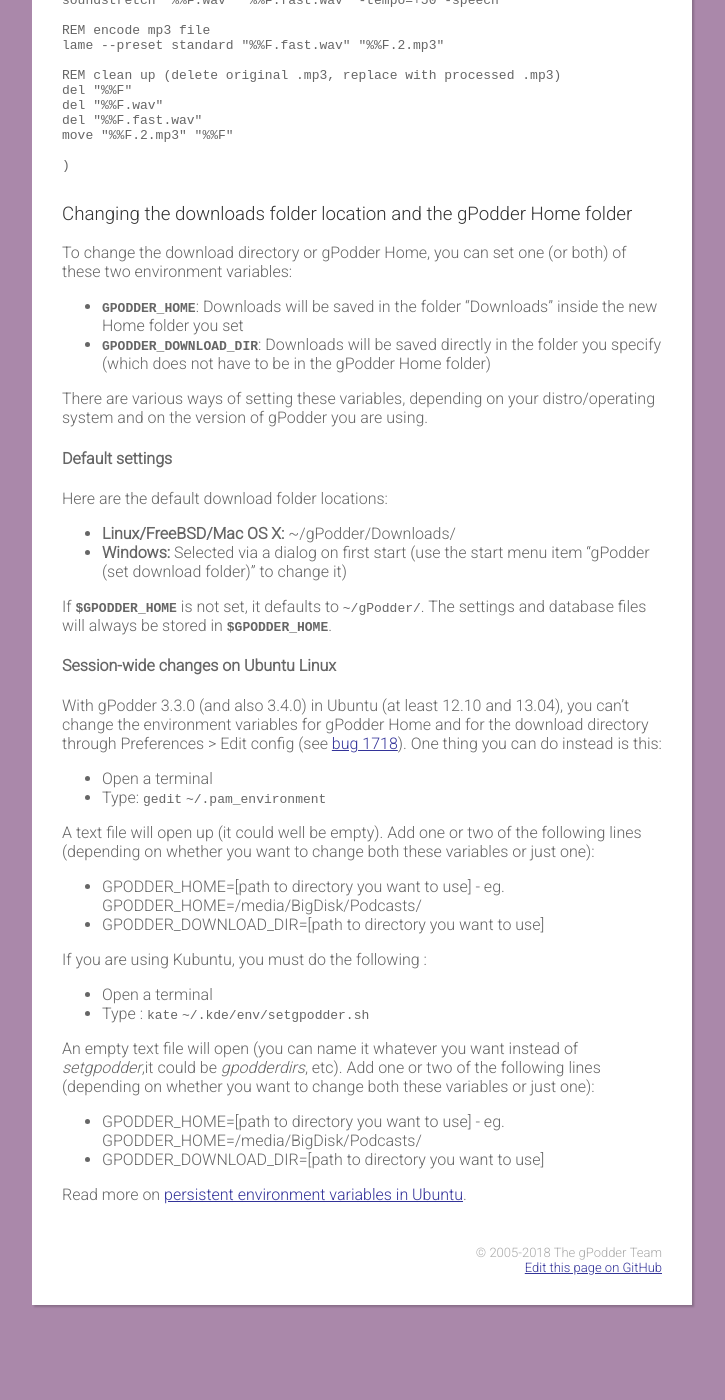
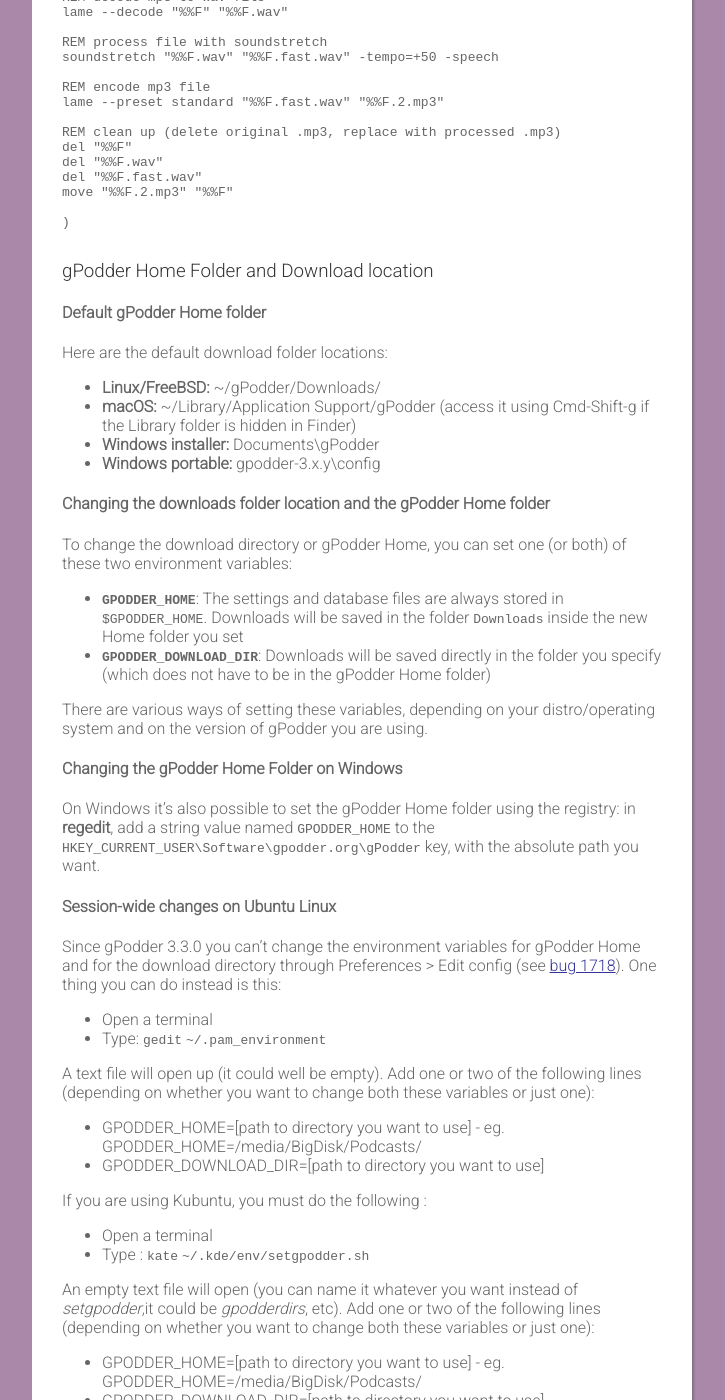
Before and after one commit to gpodder/gpodder.github.io, a Jekyll site: the page built from docs/user-manual.md, in a window 1280 px wide and 1400 px high, scrolled down 12306 px. Shown: the whole window, without its empty margins (278-1003 px from the left). Built offline with Jekyll 4.4.1, drawn with Linux system fonts in a browser that asks for light colours; our own code applies the rules of GitHub Pages for plain Markdown files; before the commit the page ends 13619 px from its top, so only the background shows below that; some of the changed text lies outside the part shown.

Commit message:
update gpodder home and download location

```diff
--- a/docs/user-manual.md
+++ b/docs/user-manual.md
@@ -412,27 +412,37 @@
 
     )
 
-### Changing the downloads folder location and the gPodder Home folder
+### gPodder Home Folder and Download location
+
+#### Default gPodder Home folder
+
+Here are the default download folder locations:
+
+-   **Linux/FreeBSD:** ~/gPodder/Downloads/
+-   **macOS:** ~/Library/Application Support/gPodder (access it using Cmd-Shift-g if the Library folder is hidden in Finder)
+-   **Windows installer:** Documents\gPodder
+-   **Windows portable:** gpodder-3.x.y\config
+
+#### Changing the downloads folder location and the gPodder Home folder
 
 To change the download directory or gPodder Home, you can set one (or both) of these two environment variables:
 
--   **`GPODDER_HOME`**: Downloads will be saved in the folder "Downloads" inside the new Home folder you set
+-   **`GPODDER_HOME`**: The settings and database files are always stored in `$GPODDER_HOME`.
+	Downloads will be saved in the folder `Downloads` inside the new Home folder you set
 -   **`GPODDER_DOWNLOAD_DIR`**: Downloads will be saved directly in the folder you specify (which does not have to be in the gPodder Home folder)
+
+
 
 There are various ways of setting these variables, depending on your distro/operating system and on the version of gPodder you are using.
 
-#### Default settings
+#### Changing the gPodder Home Folder on Windows
 
-Here are the default download folder locations:
-
--   **Linux/FreeBSD/Mac OS X:** ~/gPodder/Downloads/
--   **Windows:** Selected via a dialog on first start (use the start menu item "gPodder (set download folder)" to change it)
-
-If **`$GPODDER_HOME`** is not set, it defaults to `~/gPodder/`. The settings and database files will always be stored in **`$GPODDER_HOME`**.
+On Windows it's also possible to set the gPodder Home folder using the registry:
+in **regedit**, add a string value named `GPODDER_HOME` to the `HKEY_CURRENT_USER\Software\gpodder.org\gPodder` key, with the absolute path you want.
 
 #### Session-wide changes on Ubuntu Linux
 
-With gPodder 3.3.0 (and also 3.4.0) in Ubuntu (at least 12.10 and 13.04), you can't change the environment variables for gPodder Home and for the download directory through Preferences &gt; Edit config (see [bug 1718](https://bugs.gpodder.org/show_bug.cgi?id=1718)). One thing you can do instead is this:
+Since gPodder 3.3.0 you can't change the environment variables for gPodder Home and for the download directory through Preferences &gt; Edit config (see [bug 1718](https://bugs.gpodder.org/show_bug.cgi?id=1718)). One thing you can do instead is this:
 
 -   Open a terminal
 -   Type: `gedit` `~/.pam_environment`
```
Also changed, not shown: docs/faq.md (+8 -3 lines).
